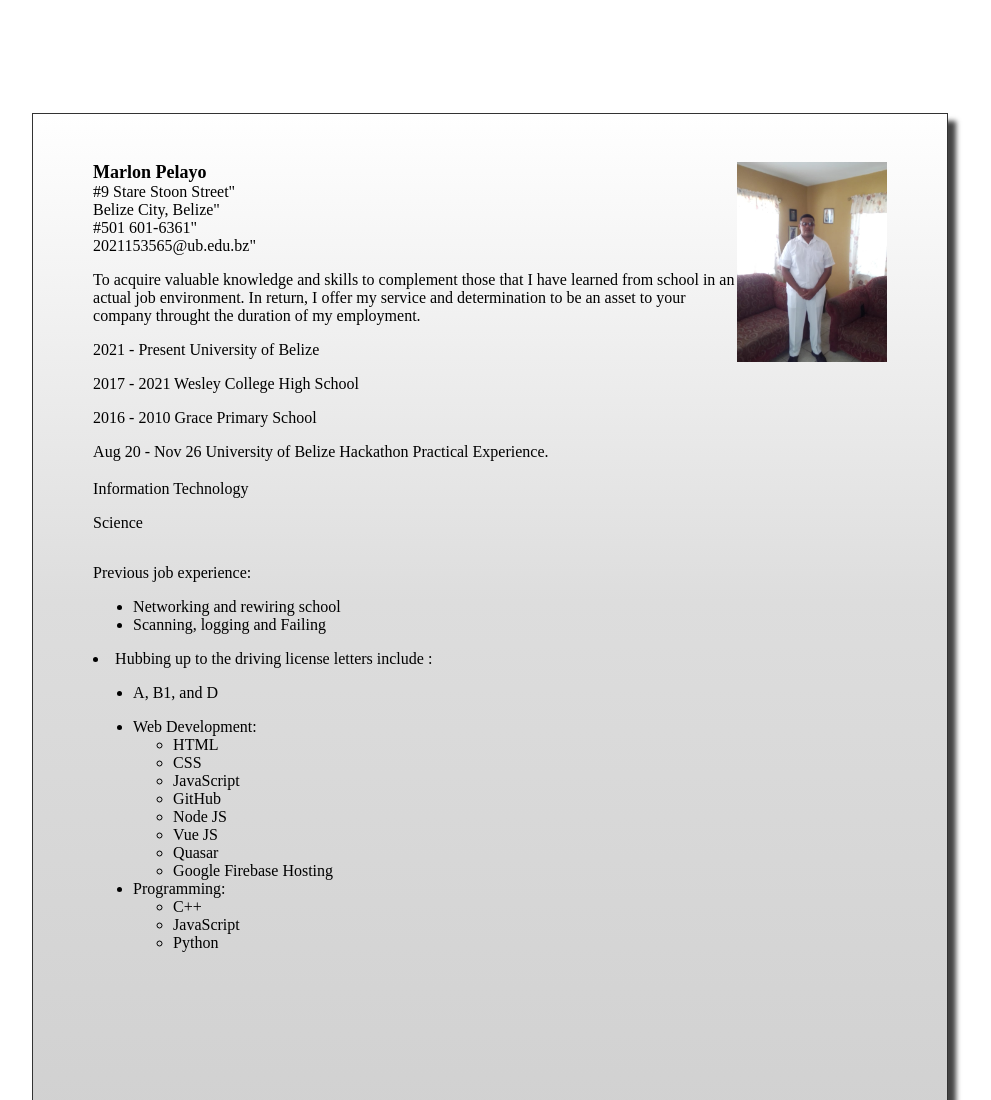
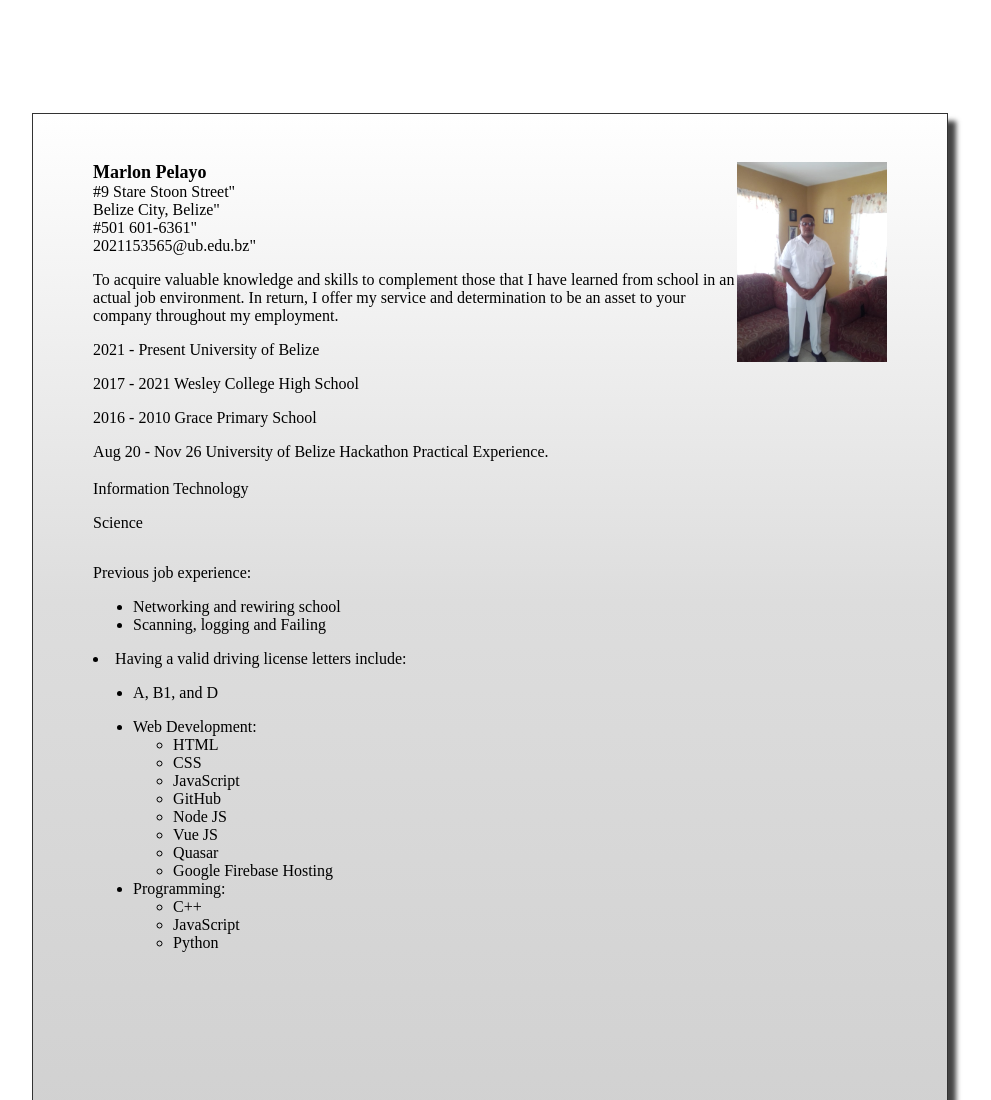
Before and after one commit to MJPelayo/reume, a plain HTML site: page Index.html in a window 1280 px wide. Shown: the top 1100 px of the page, without its empty margins (146-1137 px from the left). Drawn offline with Linux system fonts and the light colour scheme.

Commit message:
Update Index.html

```diff
--- a/Index.html
+++ b/Index.html
@@ -62,7 +62,7 @@ column {
 <p>To acquire valuable knowledge and skills to complement
 those that I have learned from school in an actual job environment.
 In return, I offer my service and determination to be an asset to your
-company throught the duration of my employment.</p>
+company throughout my employment.</p>
 
 <div class="row">
   <div class="column">
@@ -87,7 +87,7 @@ company throught the duration of my employment.</p>
    <li> Scanning, logging and Failing </li>
         </ul>
     </li>
-    <li> Hubbing up to the driving license letters include : </li>
+    <li> Having a valid driving license letters include: </li>
 	<ul>
 		<li> A, B1, and D </li>
 </ul>
```
